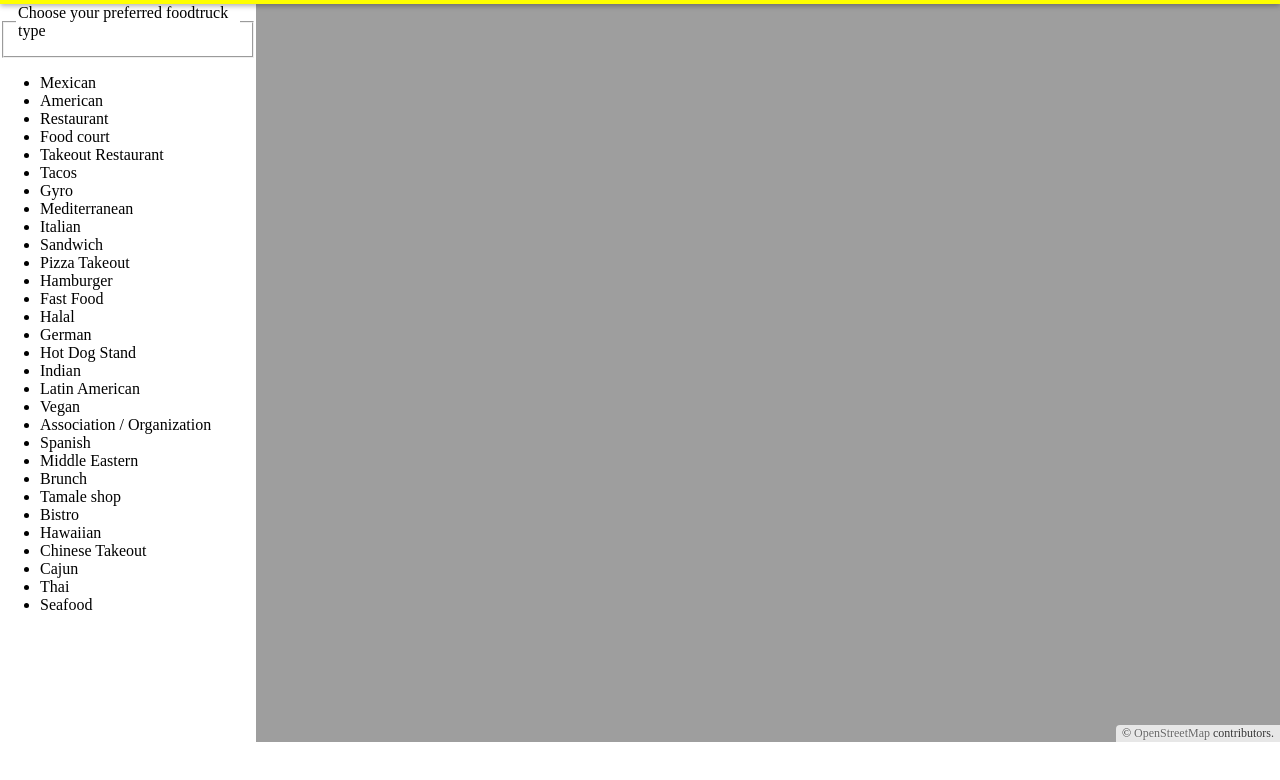
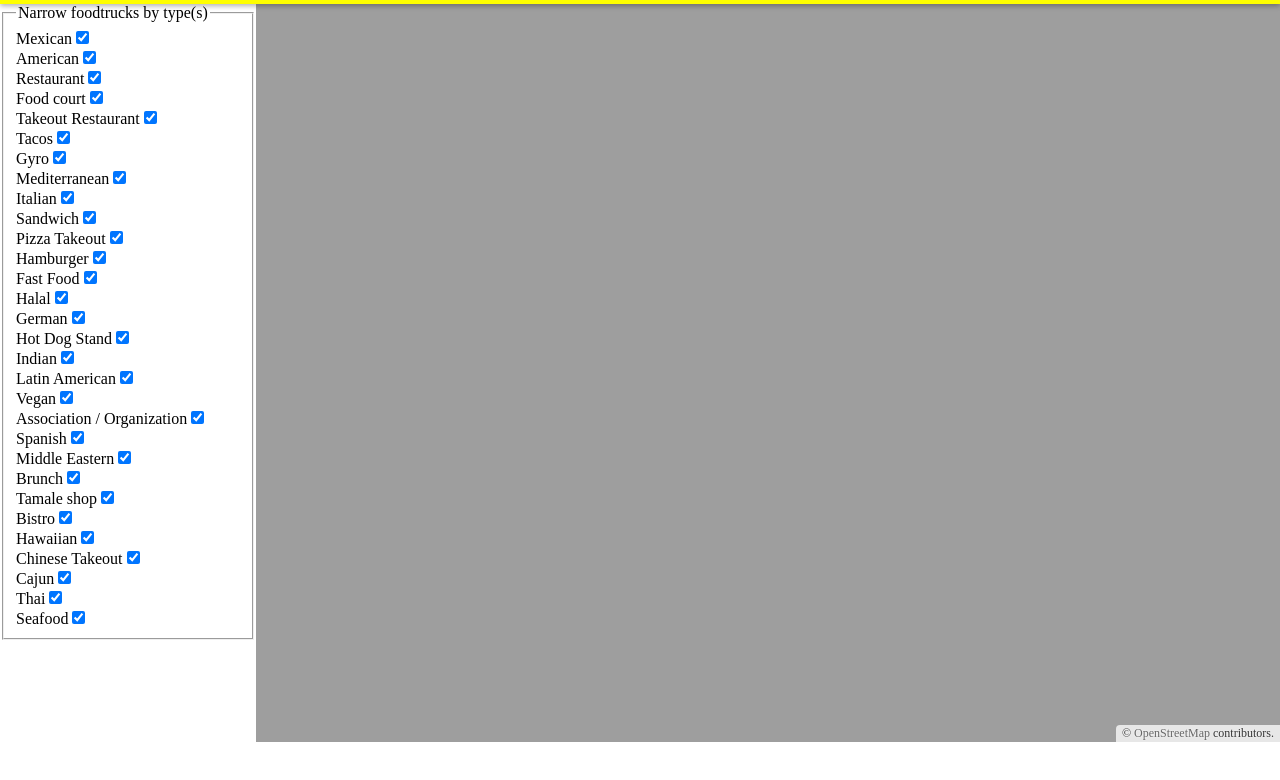
Before and after one commit to YoderLN/riverhacks2025, a website built with Vite: page riverhacks_frontend/index.html in a window 1280 px wide. Shown: the part 58-838 px from the top of the page. Built offline with nearby package versions, Linux system fonts and the light colour scheme; no server answers.

Commit message:
converted from list to mass of unsexy inputs.

```diff
--- a/riverhacks_frontend/index.html
+++ b/riverhacks_frontend/index.html
@@ -15,7 +15,7 @@
     </div>
     <aside>
       <fieldset>
-        <legend>Choose your preferred foodtruck type</legend>
+        <legend>Narrow foodtrucks by type(s)</legend>
       </fieldset>
     </aside>
     <script type="module" src="./main.js"></script>
--- a/riverhacks_frontend/main.js
+++ b/riverhacks_frontend/main.js
@@ -97,15 +97,22 @@ function getResurant(res) {
 //  Build trucks list
 function getTrucksList(set) {
   const frag = new DocumentFragment();
-  const ul = document.createElement('ul');
-  frag.appendChild(ul);
   set.forEach(val =>{
-    const li = document.createElement('li');
-    li.innerHTML = val;
-    ul.appendChild(li);
+    const txtbox = document.createElement('input');
+    const txtlabel = document.createElement('label');
+    const wrapper = document.createElement('div');
+    txtbox.type = "checkbox";
+    txtbox.name = val;
+    txtbox.value = val;
+    txtbox.id = val;
+    txtbox.checked = true;
+    txtlabel.innerText = val;
+    txtlabel.htmlFor = val;
+    wrapper.appendChild(txtlabel);
+    wrapper.appendChild(txtbox);
+    frag.appendChild(wrapper);
   });
-  console.log(frag);
-  document.querySelector('aside').appendChild(frag);
+  document.querySelector('fieldset').appendChild(frag);
 }
 
 //  Import restaurants
```
